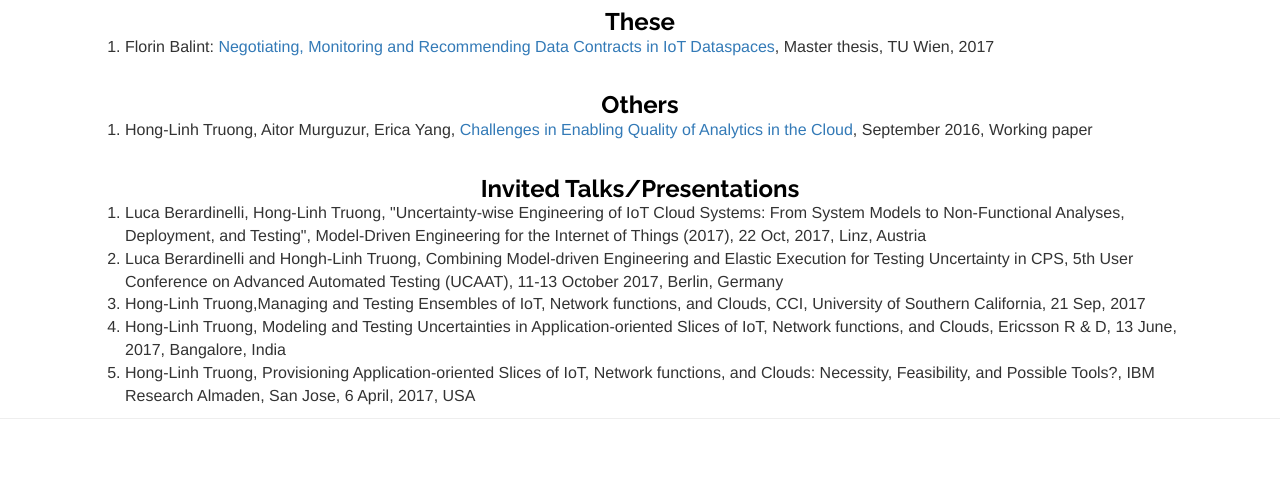
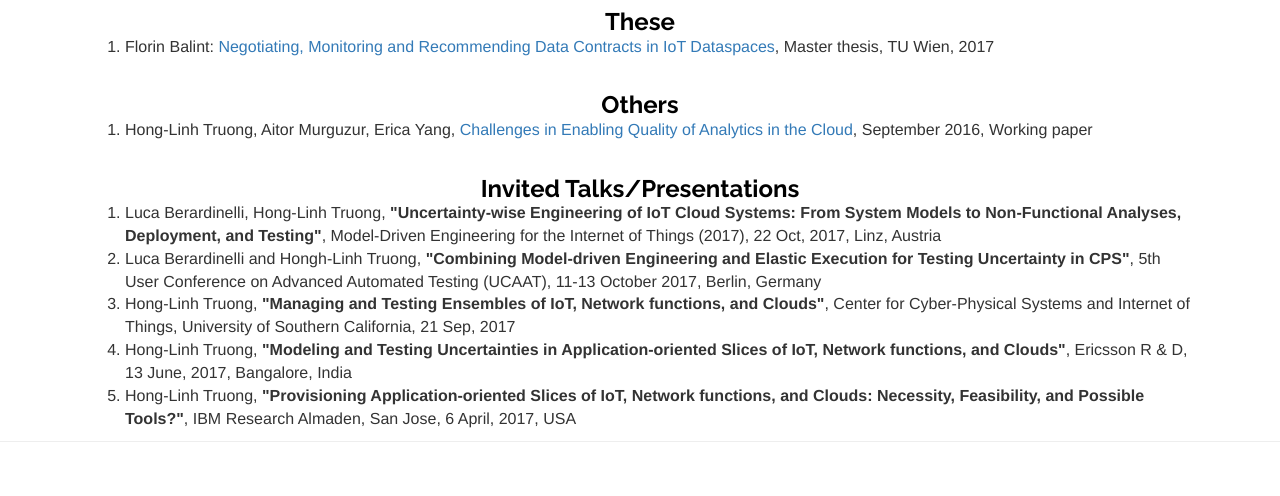
Before and after one commit to rdsea/rdsea.github.io, a plain HTML site: page publications.html in a window 1280 px wide. Shown: the part 1401-1897 px from the top of the page. Drawn offline with nearby package versions, Linux system fonts and the light colour scheme.

Commit message:
update talk

```diff
--- a/publications.html
+++ b/publications.html
@@ -209,18 +209,17 @@ Daniel Moldovan, Hong-Linh Truong, Schahram Dustdar, <b>"Cost-aware scalability
 	<h4 name=#other>Invited Talks/Presentations</h4>
       </div>
       <ol>
-	<li>Luca Berardinelli, Hong-Linh Truong, "Uncertainty-wise Engineering of IoT Cloud Systems:
-From System Models to Non-Functional Analyses, Deployment, and Testing", Model-Driven Engineering for the Internet of Things (2017), 22 Oct, 2017, Linz, Austria</li>
+	<li>Luca Berardinelli, Hong-Linh Truong, <b>"Uncertainty-wise Engineering of IoT Cloud Systems:
+From System Models to Non-Functional Analyses, Deployment, and Testing"</b>, Model-Driven Engineering for the Internet of Things (2017), 22 Oct, 2017, Linz, Austria</li>
 	<li>
-Luca Berardinelli and Hongh-Linh Truong, Combining Model-driven Engineering and Elastic Execution for Testing Uncertainty in CPS, 5th User Conference on Advanced Automated Testing (UCAAT), 11-13 October 2017, Berlin, Germany
+Luca Berardinelli and Hongh-Linh Truong, <b>"Combining Model-driven Engineering and Elastic Execution for Testing Uncertainty in CPS"</b>, 5th User Conference on Advanced Automated Testing (UCAAT), 11-13 October 2017, Berlin, Germany
 </li>
 	   <li>
-	Hong-Linh Truong,Managing and Testing Ensembles of IoT, Network functions, and Clouds, CCI, University of Southern California, 21 Sep, 2017
+	Hong-Linh Truong, <b>"Managing and Testing Ensembles of IoT, Network functions, and Clouds"</b>, Center for Cyber-Physical Systems and Internet of Things, University of Southern California, 21 Sep, 2017
 	   </li>
-<li>Hong-Linh Truong, Modeling and Testing Uncertainties in Application-oriented Slices of IoT, Network functions, and Clouds, Ericsson R & D, 13 June, 2017, Bangalore, India</li>
-<li> Hong-Linh Truong, Provisioning Application-oriented Slices of IoT, Network functions, and Clouds: Necessity, Feasibility, and Possible Tools?, IBM Research Almaden, San Jose, 6 April, 2017, USA</li>
+<li>Hong-Linh Truong, <b>"Modeling and Testing Uncertainties in Application-oriented Slices of IoT, Network functions, and Clouds"</b>, Ericsson R & D, 13 June, 2017, Bangalore, India</li>
+<li> Hong-Linh Truong, <b>"Provisioning Application-oriented Slices of IoT, Network functions, and Clouds: Necessity, Feasibility, and Possible Tools?"</b>, IBM Research Almaden, San Jose, 6 April, 2017, USA</li>
       </ol>
-
     </div>
   </div>
   <div class="clearfix"> </div>
```
